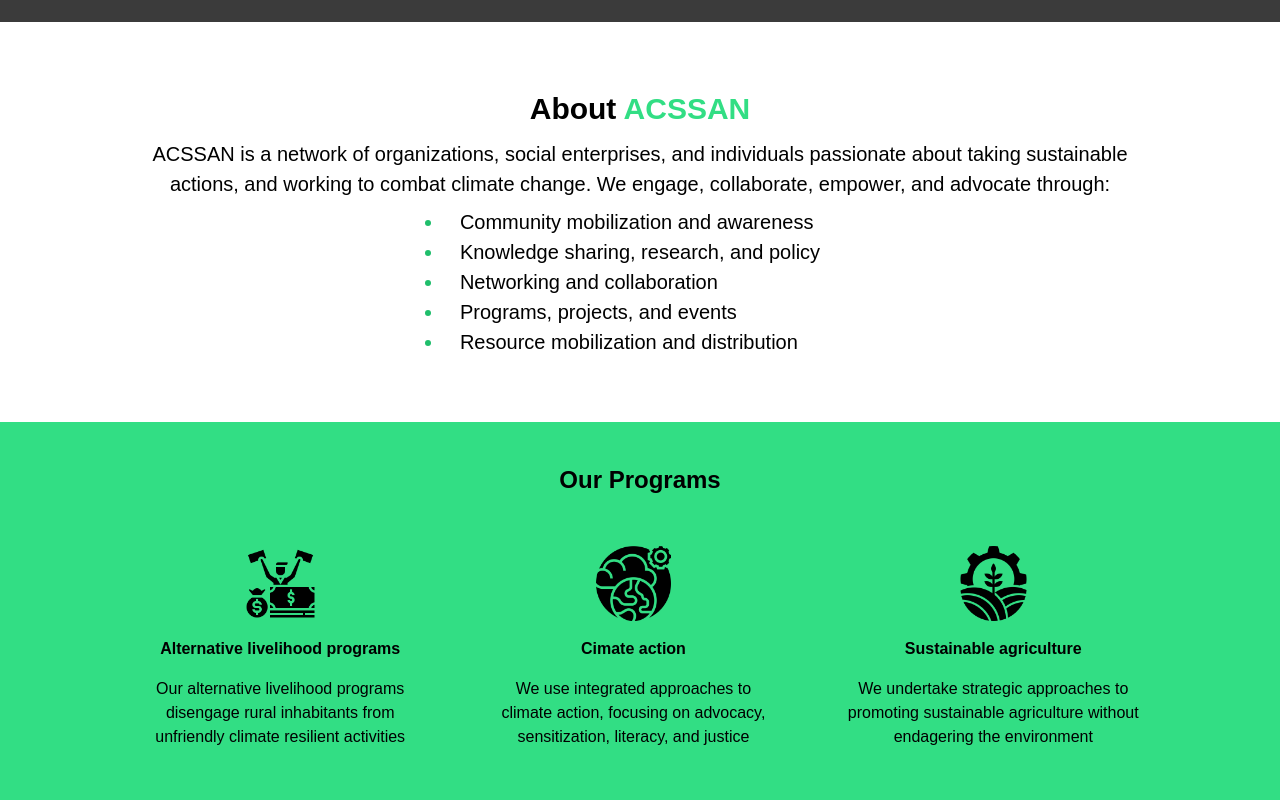
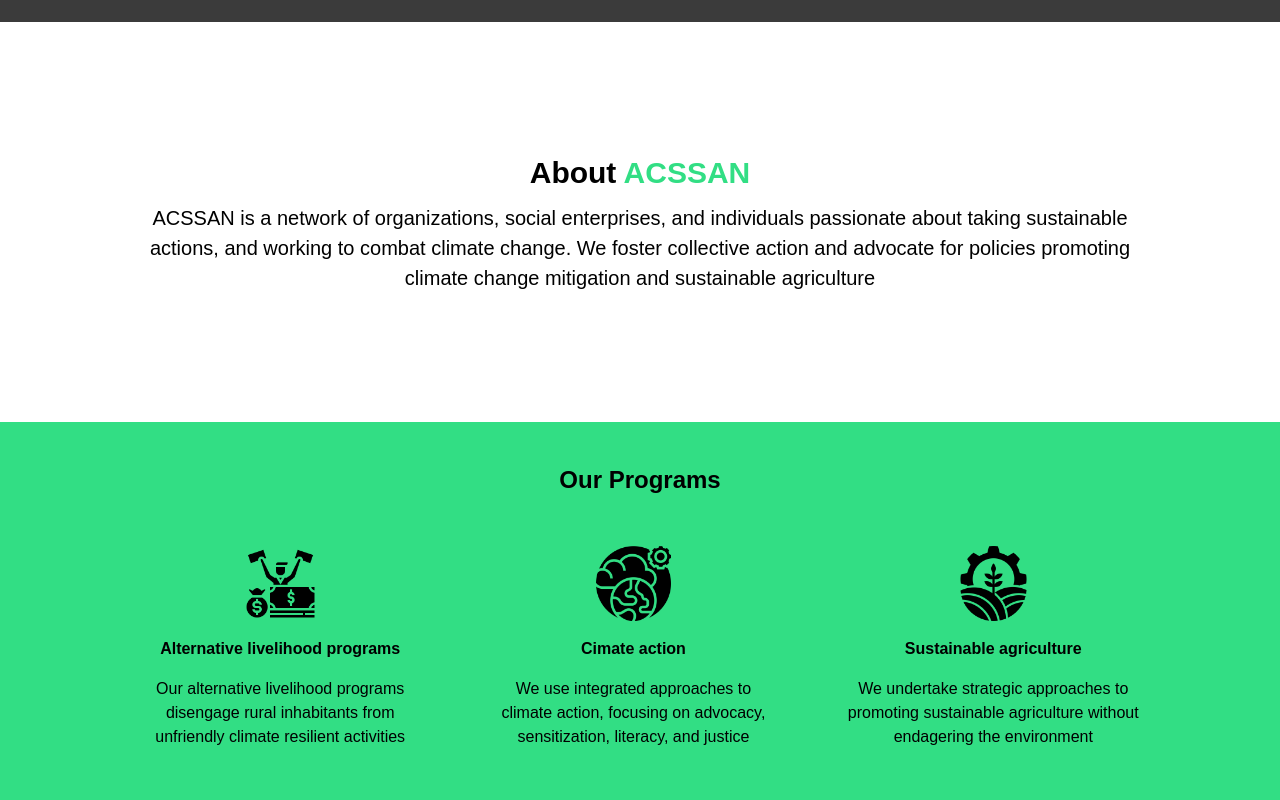
Before and after one commit to AmoroBG/sateconsult-website, a React (Vite) app: page / in a window 1280 px wide. Shown: the part 700-1500 px from the top of the page. Built offline with nearby package versions, Linux system fonts and the light colour scheme.

Commit message:
Remove the aproaches from the about section

```diff
--- a/src/components/About.jsx
+++ b/src/components/About.jsx
@@ -9,16 +9,15 @@ const About = ({ about }) => {
       <p className="about-acssan">
         ACSSAN is a network of organizations, social enterprises, and
         individuals passionate about taking sustainable actions, and working to
-        combat climate change. We engage, collaborate, empower, and advocate
-        through:
+        combat climate change. We foster collective action and advocate for
+        policies promoting climate change mitigation and sustainable agriculture
       </p>
-      <ul>
-        <li>Community mobilization and awareness</li>
+      {/* <ul>
         <li>Knowledge sharing, research, and policy</li>
         <li>Networking and collaboration</li>
         <li>Programs, projects, and events</li>
         <li>Resource mobilization and distribution</li>
-      </ul>
+      </ul> */}
     </section>
   );
 };
--- a/src/components/Contact.jsx
+++ b/src/components/Contact.jsx
@@ -4,7 +4,7 @@ const Contact = ({ contact }) => {
   return (
     <section className="contact" ref={contact}>
       <h2>Contact Us</h2>
-      <p>Want to work with us, or just want to say Hi? our doors are opened</p>
+      <p>Want to work with us, or just want to say Hi? our doors are open</p>
       <div className="contact-info">
         <address>Tumu-Bolga highway, opposite the stadium</address>
         <email>mail.acssan@gmail.com</email>
--- a/src/index.css
+++ b/src/index.css
@@ -115,24 +115,6 @@ section.hero, section.about{
 /* About Section */
 section.about{
   min-height: 50vh;
-}
-
-section.about ul{
-  text-align: left;
-  cursor: pointer;
-}
-
-section.about ul li{
-  padding: 0 1rem;
-  border-radius: 8px;
-}
-
-section.about ul li::marker{
-color: #1fbe6b;
-}
-
-section.about ul li:hover{
-  background-color: #1fbe6c17;
 }
 
 /* Programs */
```
Also changed, not shown: src/assets/aboutImage.jpg (added).
